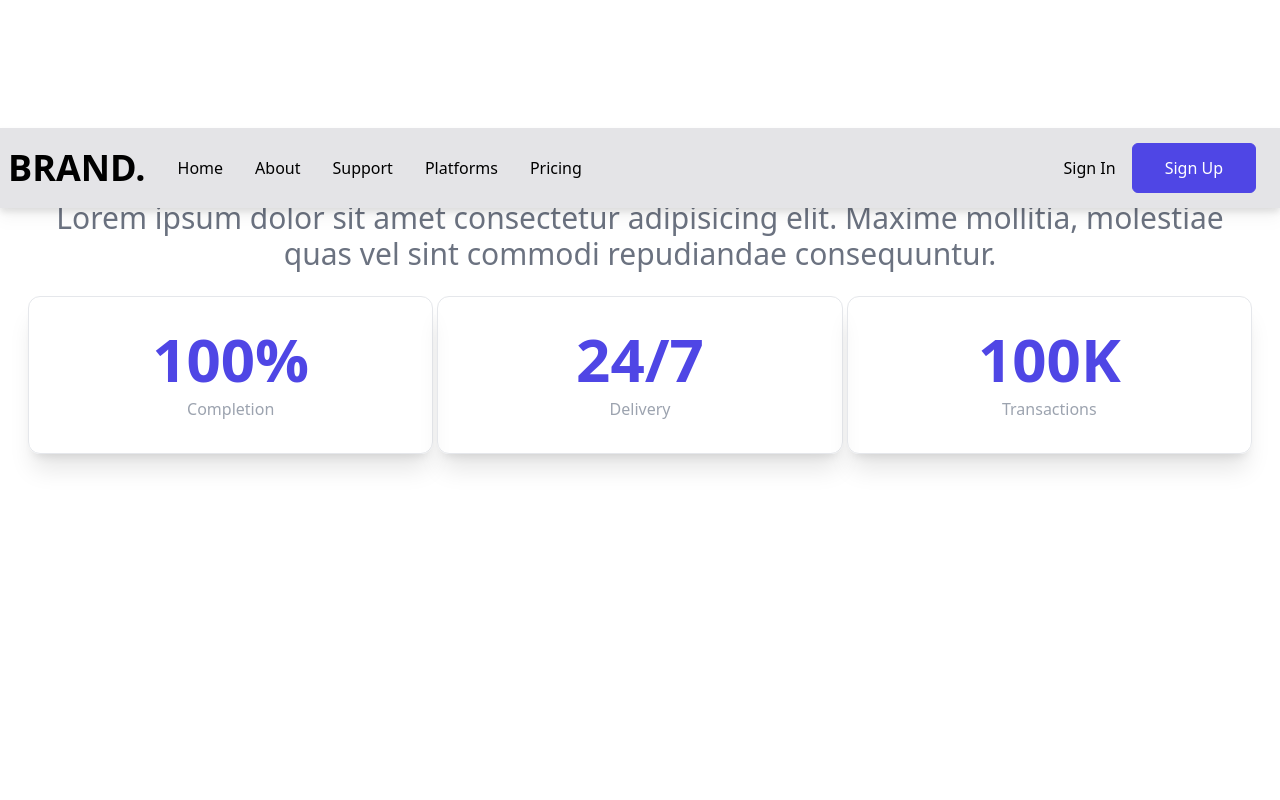
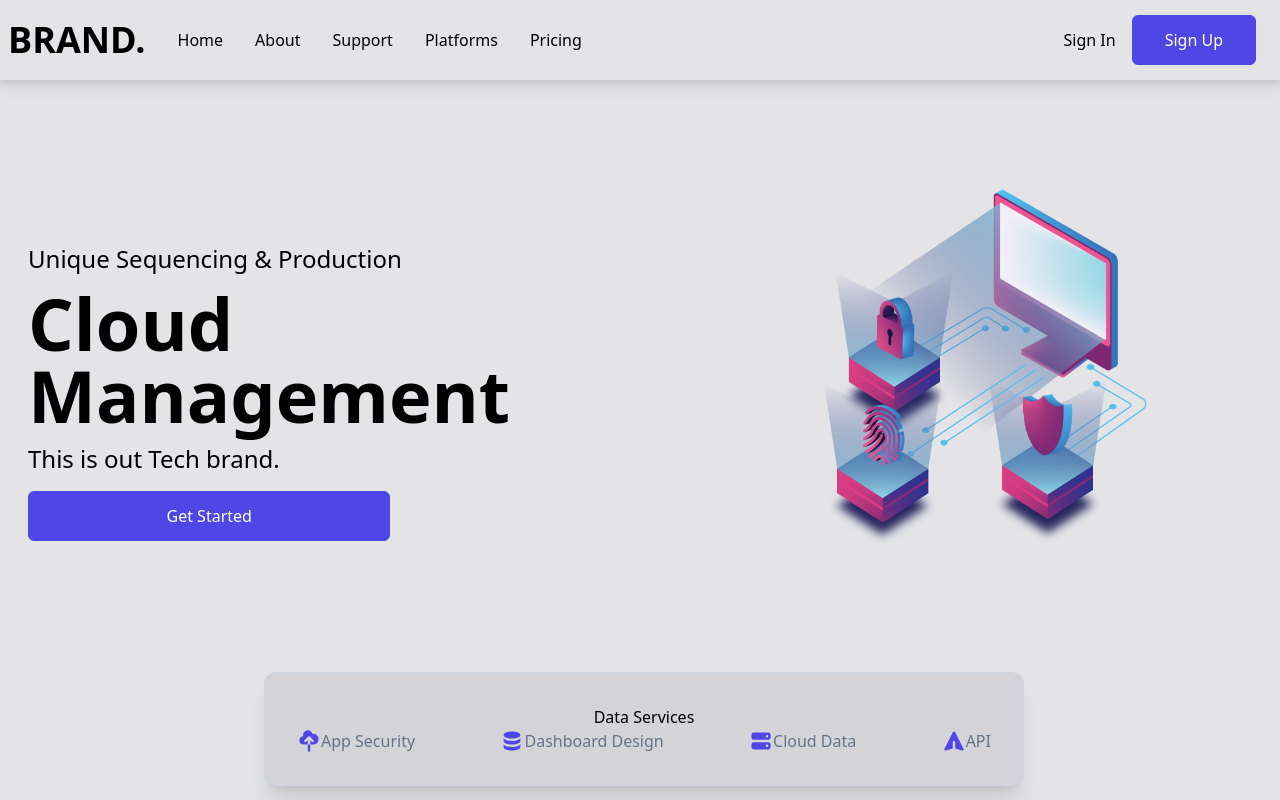
Before and after one commit to GogaImerlishvili/Tailwindcss__React__App, a React (Create React App) app: page / in a window 1280 px wide. Shown: the top 800 px of the page. Built offline with nearby package versions, Linux system fonts and the light colour scheme.

Commit message:
added hero comp && hero icons

```diff
--- a/src/components/Hero.js
+++ b/src/components/Hero.js
@@ -1,7 +1,61 @@
 import React from "react";
+import {
+  CloudUploadIcon,
+  DatabaseIcon,
+  PaperAirplaneIcon,
+  ServerIcon,
+} from "@heroicons/react/solid";
+
+import bgImg from "../assets/cyber-bg.png";
 
 const Hero = () => {
-  return <div></div>;
+  return (
+    <div className="w-full h-screen bg-zinc-200 flex flex-col justify-between">
+      <div className="grid md:grid-cols-2 max-w-[1240px] m-auto">
+        <div className="flex flex-col justify-center md:items-start w-full px-2 py-8">
+          <p className="text-2xl">Unique Sequencing & Production</p>
+          <h1 className="py-3 text-5xl md:text-7xl font-bold">
+            Cloud Management
+          </h1>
+          <p className="text-2xl">This is out Tech brand.</p>
+          <button className="py-3 px-6 sm:w-[60%] my-4">Get Started</button>
+        </div>
+
+        <div>
+          <img
+            className="w-full sm:w-[80%] mx-[15%] my-[-4%]"
+            src={bgImg}
+            alt="/"
+          />
+        </div>
+        <div
+          className="absolute flex flex-col py-8  md:min-w-[760px] bottom-[5%]
+           mx-1 my-[-2%] md:left-1/2 transform md:-translate-x-1/2 bg-zinc-300
+             border border-slate-300 rounded-xl text-center shadow-xl "
+        >
+          <p>Data Services</p>
+          <div className="flex justify-between flex-wrap px-4">
+            <p className="flex px-4 p-y2 text-slate-500">
+              <CloudUploadIcon className="h-6 text-indigo-600" />
+              App Security
+            </p>
+            <p className="flex px-4 p-y2  text-slate-500">
+              <DatabaseIcon className="h-6 text-indigo-600" />
+              Dashboard Design
+            </p>
+            <p className="flex px-4 p-y2  text-slate-500">
+              <ServerIcon className="h-6 text-indigo-600" />
+              Cloud Data
+            </p>
+            <p className="flex px-4 p-y2  text-slate-500">
+              <PaperAirplaneIcon className="h-6 text-indigo-600" />
+              API
+            </p>
+          </div>
+        </div>
+      </div>
+    </div>
+  );
 };
 
 export default Hero;
```
